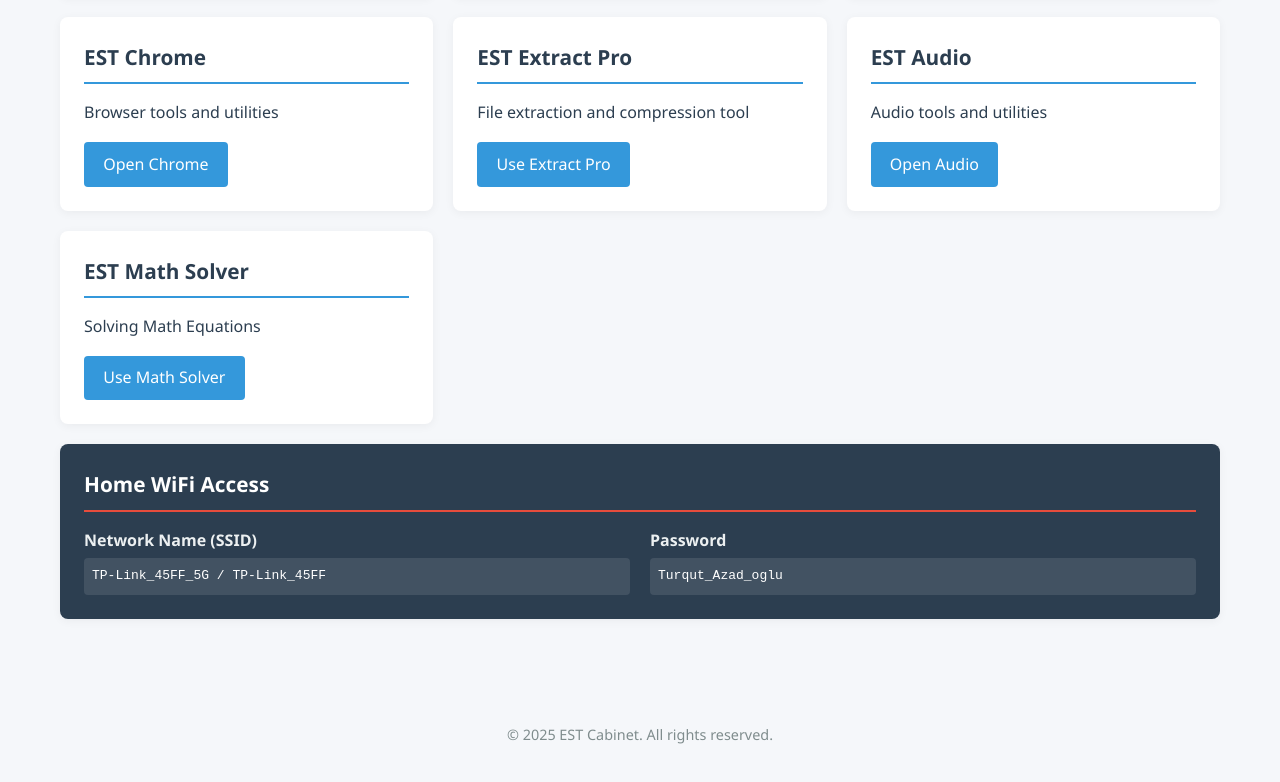
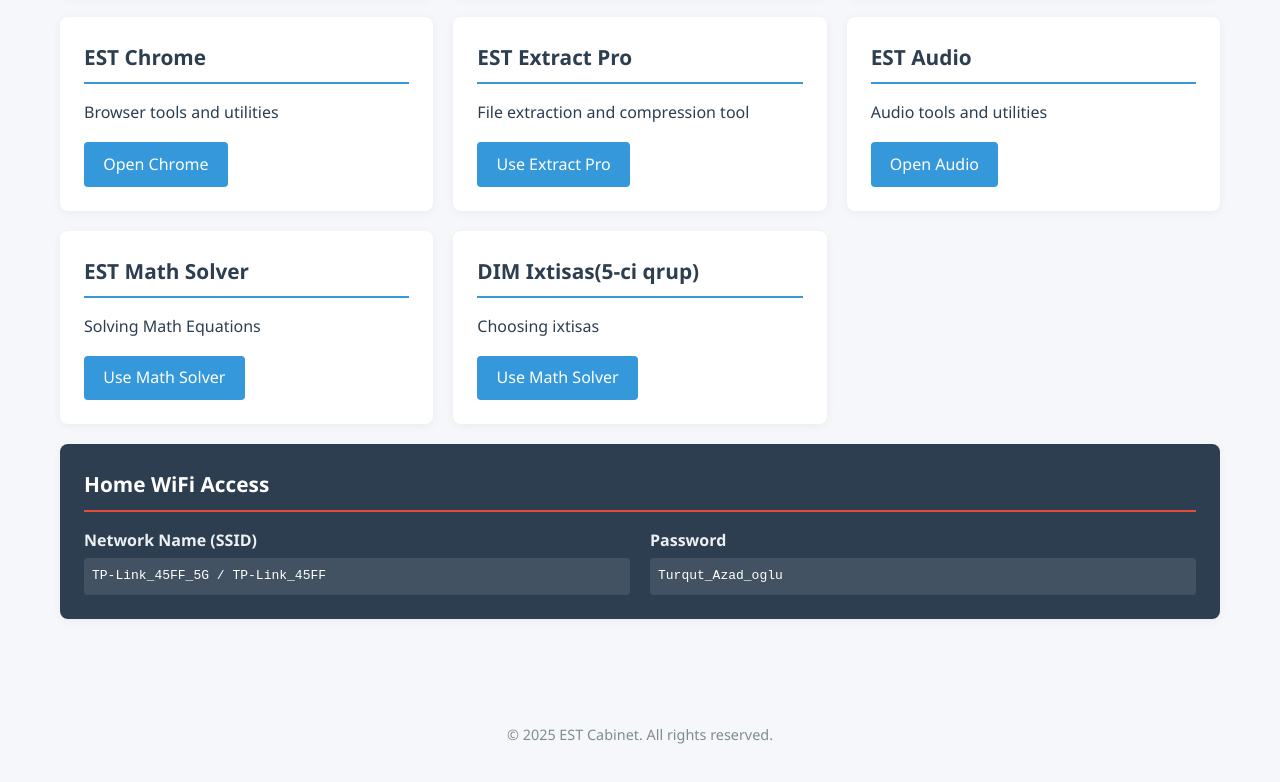
Before and after one commit to flexEST/cabinet, a plain HTML site: page index.html in a window 1280 px wide. Shown: the part 1091-1873 px from the top of the page. Drawn offline with Linux system fonts and the light colour scheme.

Commit message:
Update index.html

```diff
--- a/index.html
+++ b/index.html
@@ -252,6 +252,11 @@
                 <p>Solving Math Equations</p>
                 <a href="https://flexest.github.io/estmathsolver" class="btn" target="_blank">Use Math Solver</a>
             </div>
+            <div class="card">
+                <h2>DIM Ixtisas(5-ci qrup)</h2>
+                <p>Choosing ixtisas</p>
+                <a href="https://dim.ct.ws/" class="btn" target="_blank">Use Math Solver</a>
+            </div>
 
             <div class="card wifi-card">
                 <h2>Home WiFi Access</h2>
```
